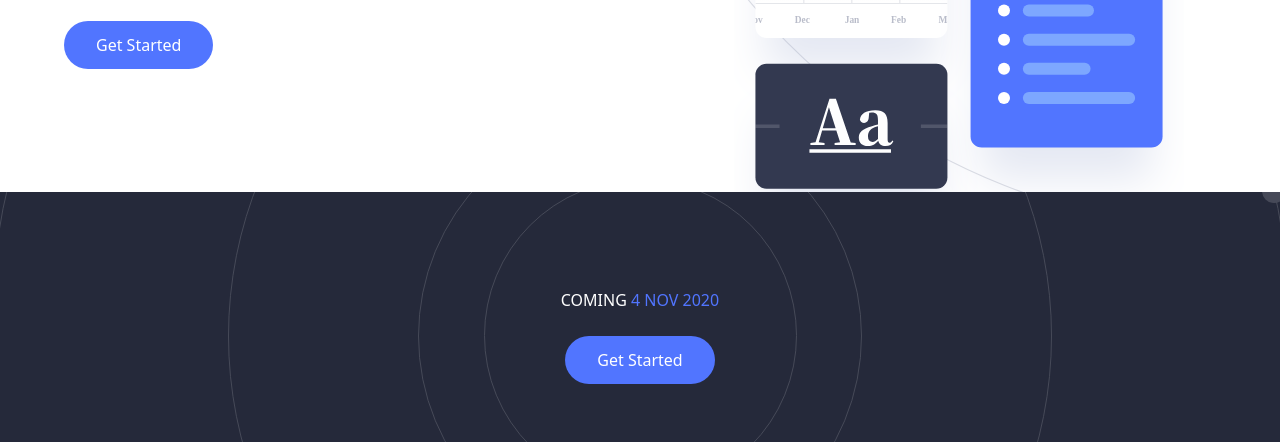
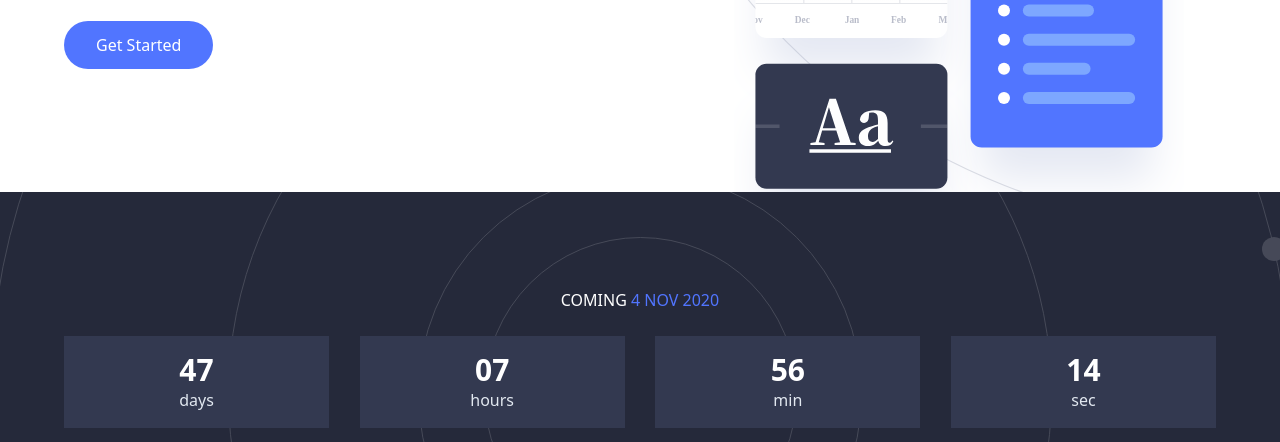
Before and after one commit to rafael-the-dev/officelite-coming-soon-site, a website: page src/index.html in a window 1280 px wide. Shown: the part 358-800 px from the top of the page. Drawn offline with Linux system fonts and the light colour scheme.

Commit message:
adding time container

```diff
--- a/src/assets/css/base.css
+++ b/src/assets/css/base.css
@@ -5,6 +5,10 @@
 
 .dark-blue-bg {
     background-color: #25293A;
+}
+
+.blue-bg {
+    background-color: #333950;
 }
 
 .blue-color {
--- a/src/assets/css/home/footer.css
+++ b/src/assets/css/home/footer.css
@@ -1,3 +1,7 @@
 .footer {
     background-image: url(../../images/home/bg-pattern-footer.svg);
 }
+
+.footer__time-container {
+    width: 23%;
+}
--- a/src/index.html
+++ b/src/index.html
@@ -46,6 +46,24 @@
             <h2 class="uppercase text-white">
                 Coming <span class="sky-blue-color">4 Nov 2020</span>
             </h2>
+            <div class="flex items-stretch text-white w-full justify-between mt-6">
+                <div class="flex flex-col items-center py-4 px-2.5 blue-bg footer__time-container">
+                    <span class="font-bold text-3xl">47</span>
+                    <span class="text-slate-200">days</span>
+                </div>
+                <div class="flex flex-col items-center py-4 px-2.5 blue-bg footer__time-container">
+                    <span class="font-bold text-3xl">07</span>
+                    <span class="text-slate-200">hours</span>
+                </div>
+                <div class="flex flex-col items-center py-4 px-2.5 blue-bg footer__time-container">
+                    <span class="font-bold text-3xl">56</span>
+                    <span class="text-slate-200">min</span>
+                </div>
+                <div class="flex flex-col items-center py-4 px-2.5 blue-bg footer__time-container">
+                    <span class="font-bold text-3xl">14</span>
+                    <span class="text-slate-200">sec</span>
+                </div>
+            </div>
             <a
                 class="px-8 py-3 capitalize rounded-full text-white sky-blue-bg mt-6"
                 href="/">
```
Also changed, not shown: src/assets/css/tailwind.css.
